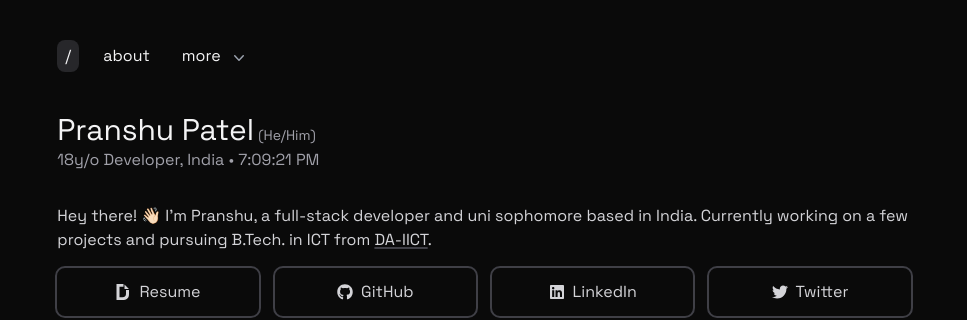
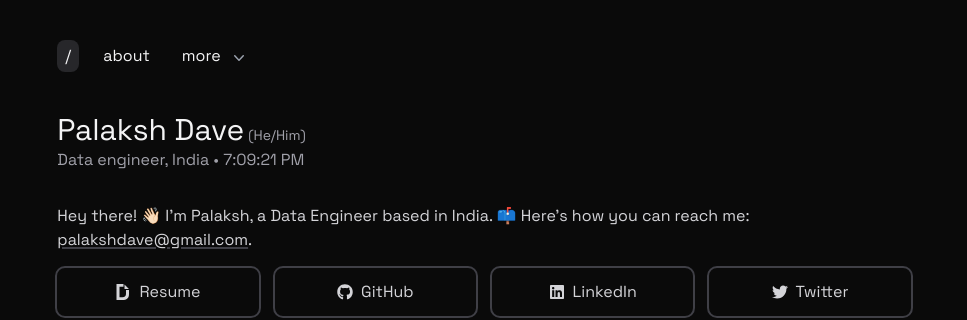
Before and after one commit to davepalaksh/palaksh, a Next.js app: page / in a window 1280 px wide. Shown: the top 320 px of the page, without its empty margins (156-1123 px from the left). Built offline with nearby package versions, Linux system fonts and the light colour scheme.

Commit message:
Update HomeContainer.tsx

```diff
--- a/src/components/(home)/HomeContainer.tsx
+++ b/src/components/(home)/HomeContainer.tsx
@@ -17,12 +17,12 @@ const HomeContainer: React.FC = () => {
         <div className="w-11/12 md:w-4/5 lg:w-3/4 xl:w-2/3 2xl:w-1/2 mx-auto">
             <div className="pb-8">
                 <div className="flex items-baseline">
-                    <h1 className="text-3xl font-medium text-zinc-100">Pranshu Patel</h1>
+                    <h1 className="text-3xl font-medium text-zinc-100">Palaksh Dave</h1>
                     <p className="text-sm px-1 text-zinc-400">(He/Him)</p>
                 </div>
-                <p className="text-zinc-400">{ageInYears}y/o Developer, India • {currentTime}</p>
+                <p className="text-zinc-400">Data engineer, India • {currentTime}</p>
             </div>
-            <p>Hey there! 👋🏻 I&apos;m Pranshu, a full-stack developer and uni sophomore based in India. Currently working on a few projects and pursuing B.Tech. in ICT from <a className="link" href="https://daiict.ac.in" target="_blank" rel="noopener noreferrer">DA-IICT</a>.</p>
+            <p>Hey there! 👋🏻 I&apos;m Palaksh, a Data Engineer based in India. 📫 Here's how you can reach me: <a className="link" href="https://mail.google.com/mail/u/0/" target="_blank" rel="noopener noreferrer">palakshdave@gmail.com</a>.</p>
             <SocialLinksGrid />
             <p>In my free time, I like to click photos, some of them are showcased below. Check out my <Link className='link' href='/gallery'>gallery</Link> for more. (Checkout my <a href='https://unsplash.com/@pranshu05' target='_blank' className='link'>Unsplash profile</a>.)</p>
             <HomeImageGrid />
```
